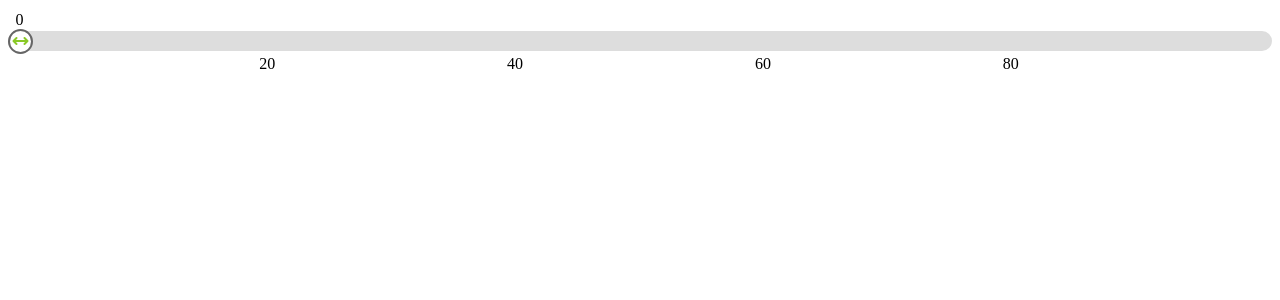
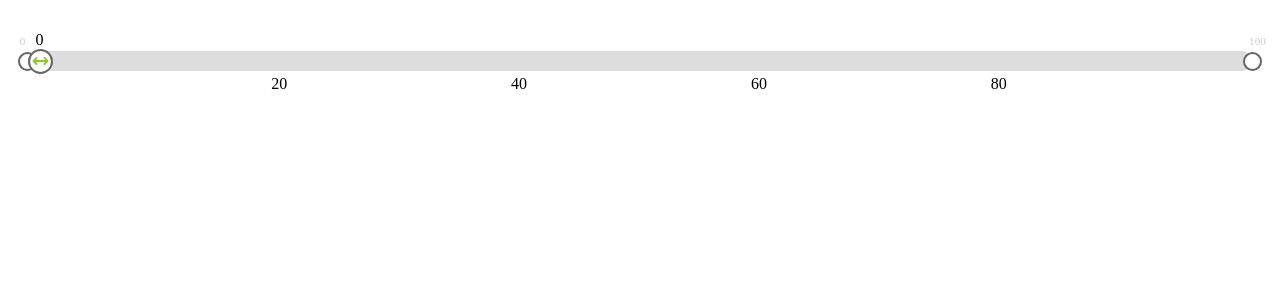
Before and after one commit to toddjudd/slider, a React app: page / in a window 1280 px wide. Shown: the top 300 px of the page. Built offline with nearby package versions, Linux system fonts and the light colour scheme.

Commit message:
adding end caps and css

```diff
--- a/src/Slider.js
+++ b/src/Slider.js
@@ -75,6 +75,9 @@ const Track = (props) => {
   let deadly = (value / maxValue) * 100 > 80;
   return (
     <div className='Track' ref={trackRef} onMouseDown={handleMouseDown}>
+      <div className='min endcap'>
+        <span>0</span>
+      </div>
       <Dot
         ref={dotRef}
         style={{
@@ -84,6 +87,9 @@ const Track = (props) => {
           }`,
         }}
         deadly={deadly}></Dot>
+      <div className='max endcap'>
+        <span>{maxValue}</span>
+      </div>
     </div>
   );
 };
--- a/src/Slider.less
+++ b/src/Slider.less
@@ -1,10 +1,46 @@
 .Slider {
+  padding: 20px;
   .Track {
     background-color: #ddd;
     border-radius: 10px;
     height: 20px;
     display: flex;
     align-items: center;
+  }
+
+  .endcap {
+    height: 15px;
+    width: 15px;
+    color: #444;
+    background-color: #fff;
+    border: 2px solid #666;
+    border-radius: 100%;
+    content: '';
+    display: flex;
+    justify-content: center;
+    align-items: center;
+  }
+
+  .min {
+    position: absolute;
+    transform: translateX(-10px);
+    span {
+      transform: translate(-5px, -20px);
+    }
+  }
+  .max {
+    margin-left: auto;
+    transform: translateX(10px);
+    span {
+      transform: translate(5px, -20px);
+    }
+  }
+
+  .min > span,
+  .max > span {
+    line-height: 15px;
+    color: #ccc;
+    font-size: 0.7em;
   }
 
   .Value {
@@ -18,6 +54,7 @@
       align-items: center;
       position: relative;
       margin: 1px;
+      z-index: 1;
     }
     span {
       line-height: 21px;
@@ -35,6 +72,7 @@
     position: relative;
     height: 21px;
     width: 21px;
+    z-index: 1;
   }
   .Dot > i {
     line-height: 21px;
```
Also changed, not shown: 1 other file (tests, documents, lock files or other folders).
